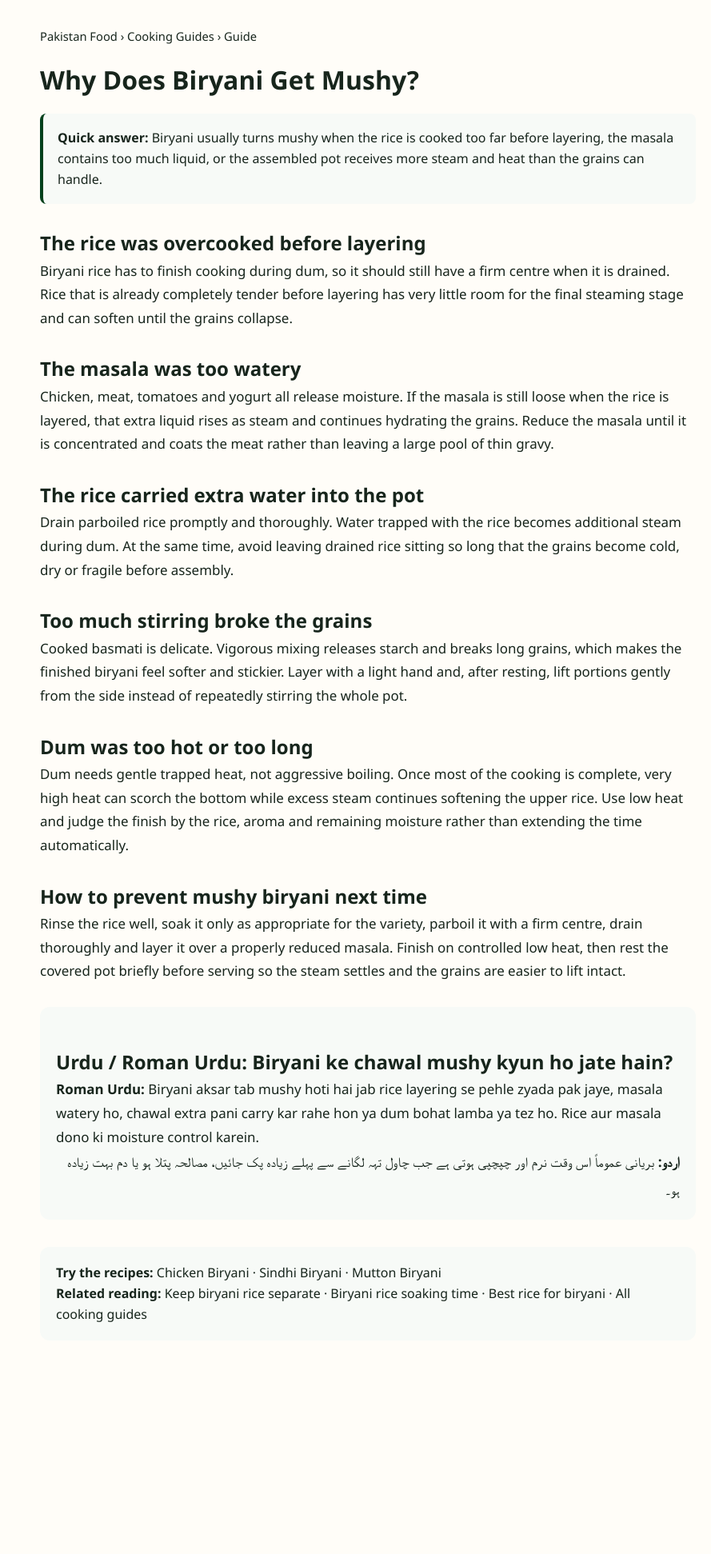
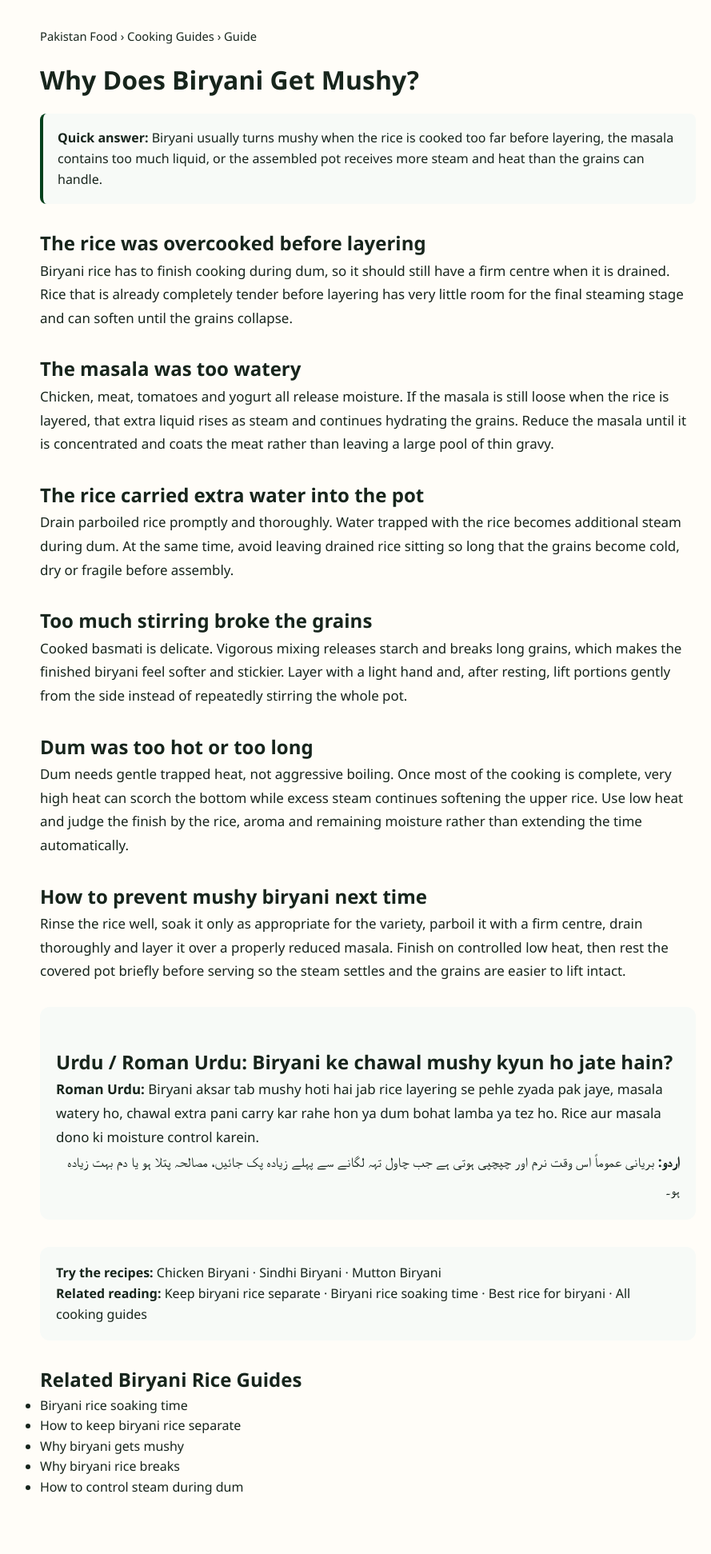
Before and after one commit to manazarali01-hub/pakistan-food, a Jekyll site: the page guides/why-biryani-gets-mushy.html, which Jekyll copies as it is, in a window 1280 px wide. Shown: the whole page at 80% size, without its empty margins (180-1069 px from the left). Built offline with Jekyll 4.4.1, drawn with Linux system fonts in a browser that asks for light colours; before the commit the page ends 1746 px from its top, so only the background shows below that.

Commit message:
Build biryani rice internal-link cluster

```diff
--- a/guides/why-biryani-gets-mushy.html
+++ b/guides/why-biryani-gets-mushy.html
@@ -13,4 +13,4 @@
 <h2>Dum was too hot or too long</h2><p>Dum needs gentle trapped heat, not aggressive boiling. Once most of the cooking is complete, very high heat can scorch the bottom while excess steam continues softening the upper rice. Use low heat and judge the finish by the rice, aroma and remaining moisture rather than extending the time automatically.</p>
 <h2>How to prevent mushy biryani next time</h2><p>Rinse the rice well, soak it only as appropriate for the variety, parboil it with a firm centre, drain thoroughly and layer it over a properly reduced masala. Finish on controlled low heat, then rest the covered pot briefly before serving so the steam settles and the grains are easier to lift intact.</p>
 <section class="urdu-box"><h2>Urdu / Roman Urdu: Biryani ke chawal mushy kyun ho jate hain?</h2><p><strong>Roman Urdu:</strong> Biryani aksar tab mushy hoti hai jab rice layering se pehle zyada pak jaye, masala watery ho, chawal extra pani carry kar rahe hon ya dum bohat lamba ya tez ho. Rice aur masala dono ki moisture control karein.</p><p lang="ur"><strong>اردو:</strong> بریانی عموماً اس وقت نرم اور چپچپی ہوتی ہے جب چاول تہہ لگانے سے پہلے زیادہ پک جائیں، مصالحہ پتلا ہو یا دم بہت زیادہ ہو۔</p></section>
-<div class="guide-cta"><strong>Try the recipes:</strong> <a href="../recipes/chicken-biryani.html">Chicken Biryani</a> · <a href="../recipes/sindhi-biryani.html">Sindhi Biryani</a> · <a href="../recipes/mutton-biryani.html">Mutton Biryani</a><br><strong>Related reading:</strong> <a href="how-to-make-biryani-rice-separate.html">Keep biryani rice separate</a> · <a href="biryani-rice-soaking-time.html">Biryani rice soaking time</a> · <a href="best-rice-for-biryani.html">Best rice for biryani</a> · <a href="./">All cooking guides</a></div></main></body></html>
+<div class="guide-cta"><strong>Try the recipes:</strong> <a href="../recipes/chicken-biryani.html">Chicken Biryani</a> · <a href="../recipes/sindhi-biryani.html">Sindhi Biryani</a> · <a href="../recipes/mutton-biryani.html">Mutton Biryani</a><br><strong>Related reading:</strong> <a href="how-to-make-biryani-rice-separate.html">Keep biryani rice separate</a> · <a href="biryani-rice-soaking-time.html">Biryani rice soaking time</a> · <a href="best-rice-for-biryani.html">Best rice for biryani</a> · <a href="./">All cooking guides</a></div><section class="related-guides"><h2>Related Biryani Rice Guides</h2><ul><li><a href="biryani-rice-soaking-time.html">Biryani rice soaking time</a></li><li><a href="how-to-make-biryani-rice-separate.html">How to keep biryani rice separate</a></li><li><a href="why-biryani-gets-mushy.html">Why biryani gets mushy</a></li><li><a href="why-biryani-rice-breaks.html">Why biryani rice breaks</a></li><li><a href="how-to-control-steam-in-biryani.html">How to control steam during dum</a></li></ul></section></main></body></html>
```
